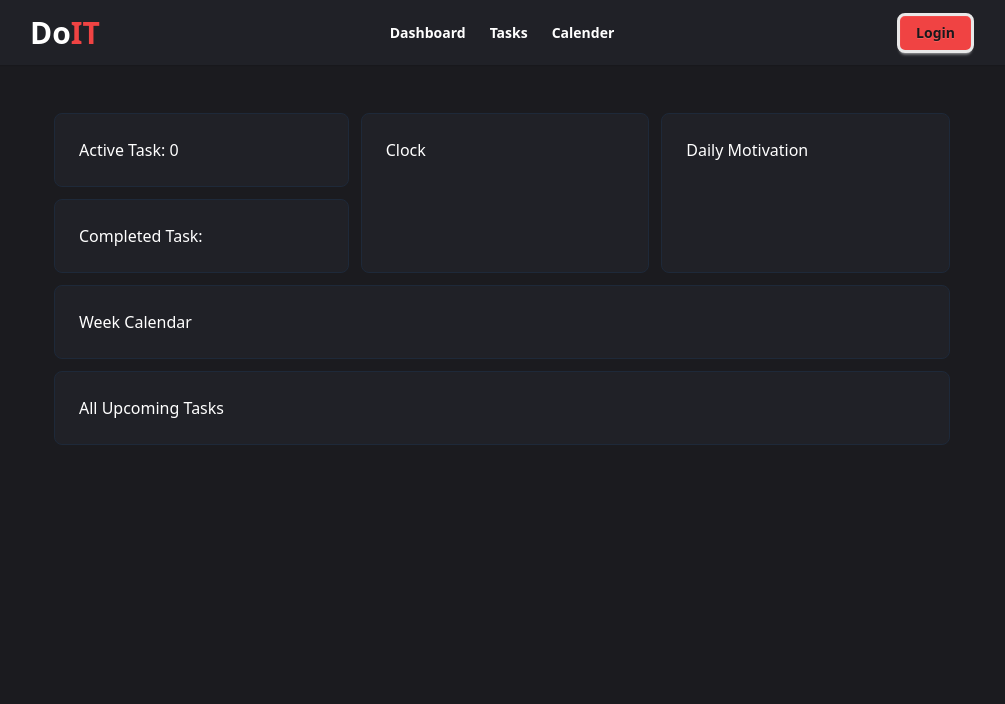
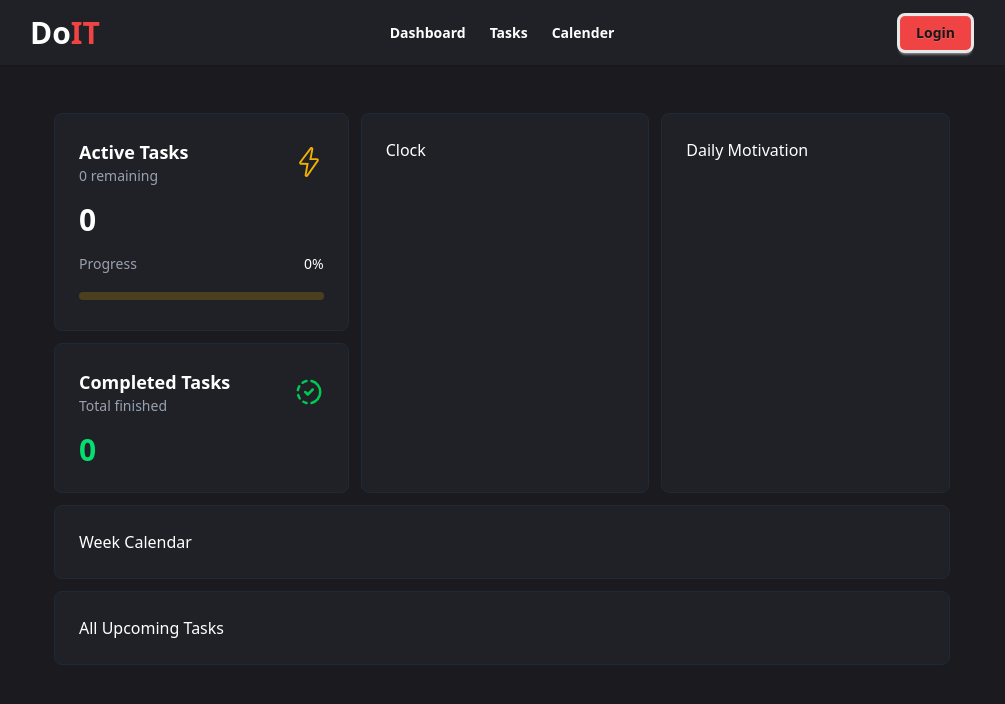
Before and after one commit to Soyab-Aktar/doIt-todo-app, a React (Vite) app: page / in a window 1280 px wide. Shown: the top 704 px of the page, without its empty margins (138-1143 px from the left). Built offline with nearby package versions, Linux system fonts and the light colour scheme.

Commit message:
Active task stats, completed task stats completed

```diff
--- a/src/components/pages/Dashboard_Page.jsx
+++ b/src/components/pages/Dashboard_Page.jsx
@@ -8,16 +8,14 @@ import NextTask from "../ui/NextTask";
 
 const Dashboard_Page = () => {
   return (
-    <div className=" flex  flex-col gap-3 py-12 md:px-8 px-2 ">
-      <div className="flex flex-col md:flex-row gap-3 w-full">
-        {/* Task Section: 40% width on md+ */}
-        <div className="flex md:flex-col gap-3 md:w-2/6">
+    <div className=" flex  flex-col gap-3 py-6 md:py-12 md:px-8 px-2 ">
+      <div className="flex flex-col lg:flex-row gap-3 w-full">
+        <div className="flex flex-col md:flex-row lg:flex-col gap-3 lg:w-2/6">
           <ActiveTaskStats /> {/* Position 1 */}
           <CompletedTaskStats /> {/* Position 2 */}
         </div>
 
-        {/* Clock Section: 60% width on md+ */}
-        <div className="flex flex-col md:flex-row gap-3 md:w-4/6">
+        <div className="flex flex-col md:flex-row gap-3 lg:w-4/6">
           <Clock /> {/* Position 3 */}
           <DailyMotivation /> {/* Position 4 */}
         </div>
--- a/src/components/ui/ActiveTaskStats.jsx
+++ b/src/components/ui/ActiveTaskStats.jsx
@@ -1,14 +1,45 @@
 import React, { useContext } from "react";
 import { DataContext } from "../context/Context";
+import { SlEnergy } from "react-icons/sl";
 
 const ActiveTaskStats = () => {
   const { tasks, completedTasks } = useContext(DataContext);
+
+  // Calculate progress percentage
+  const totalTasks = tasks.length + completedTasks.length;
+  const progressPercentage =
+    totalTasks === 0
+      ? 0
+      : Math.round((completedTasks.length / totalTasks) * 100);
+
   return (
-    <div
-      className="bg-[#202127] p-6 rounded-md border border-gray-800 w-1/2 md:w-full
-  "
-    >
-      <h1>Active Task: {tasks.length}</h1>
+    <div className="bg-[#202127] p-6 rounded-md border border-gray-800 flex flex-col gap-4 md:w-1/2 lg:w-full">
+      {/* Header */}
+      <div className="flex items-center justify-between">
+        <div>
+          <h3 className="text-lg font-semibold text-white">Active Tasks</h3>
+          <p className="text-gray-400 text-sm">{tasks.length} remaining</p>
+        </div>
+        <div className="text-yellow-500 text-3xl">
+          <SlEnergy></SlEnergy>
+        </div>
+      </div>
+
+      {/* Big Number */}
+      <div className="text-3xl font-bold text-white">{tasks.length}</div>
+
+      {/* Progress Bar */}
+      <div className="space-y-2">
+        <div className="flex justify-between text-sm">
+          <span className="text-gray-400">Progress</span>
+          <span className="text-white">{progressPercentage}%</span>
+        </div>
+        <progress
+          className="progress progress-warning w-full h-2 "
+          value={progressPercentage}
+          max="100"
+        ></progress>
+      </div>
     </div>
   );
 };
--- a/src/components/ui/CompletedTaskStats.jsx
+++ b/src/components/ui/CompletedTaskStats.jsx
@@ -1,12 +1,26 @@
-import React from "react";
+import React, { useContext } from "react";
+import { DataContext } from "../context/Context";
+import { TbProgressCheck } from "react-icons/tb";
+const CompletedTaskStats = () => {
+  const { completedTasks } = useContext(DataContext);
 
-const CompletedTaskStats = () => {
   return (
-    <div
-      className="bg-[#202127] p-6 rounded-md border border-gray-800 w-1/2 md:w-full
-  "
-    >
-      <h1>Completed Task:</h1>
+    <div className="bg-[#202127] p-6 rounded-md border border-gray-800 flex flex-col gap-4 md:w-1/2 lg:w-full">
+      {/* Header */}
+      <div className="flex items-center justify-between">
+        <div>
+          <h3 className="text-lg font-semibold text-white">Completed Tasks</h3>
+          <p className="text-gray-400 text-sm">Total finished</p>
+        </div>
+        <div className="text-green-500 text-3xl">
+          <TbProgressCheck />
+        </div>
+      </div>
+
+      {/* Big Number - The Count */}
+      <div className="text-3xl font-bold text-green-400">
+        {completedTasks.length}
+      </div>
     </div>
   );
 };
```
